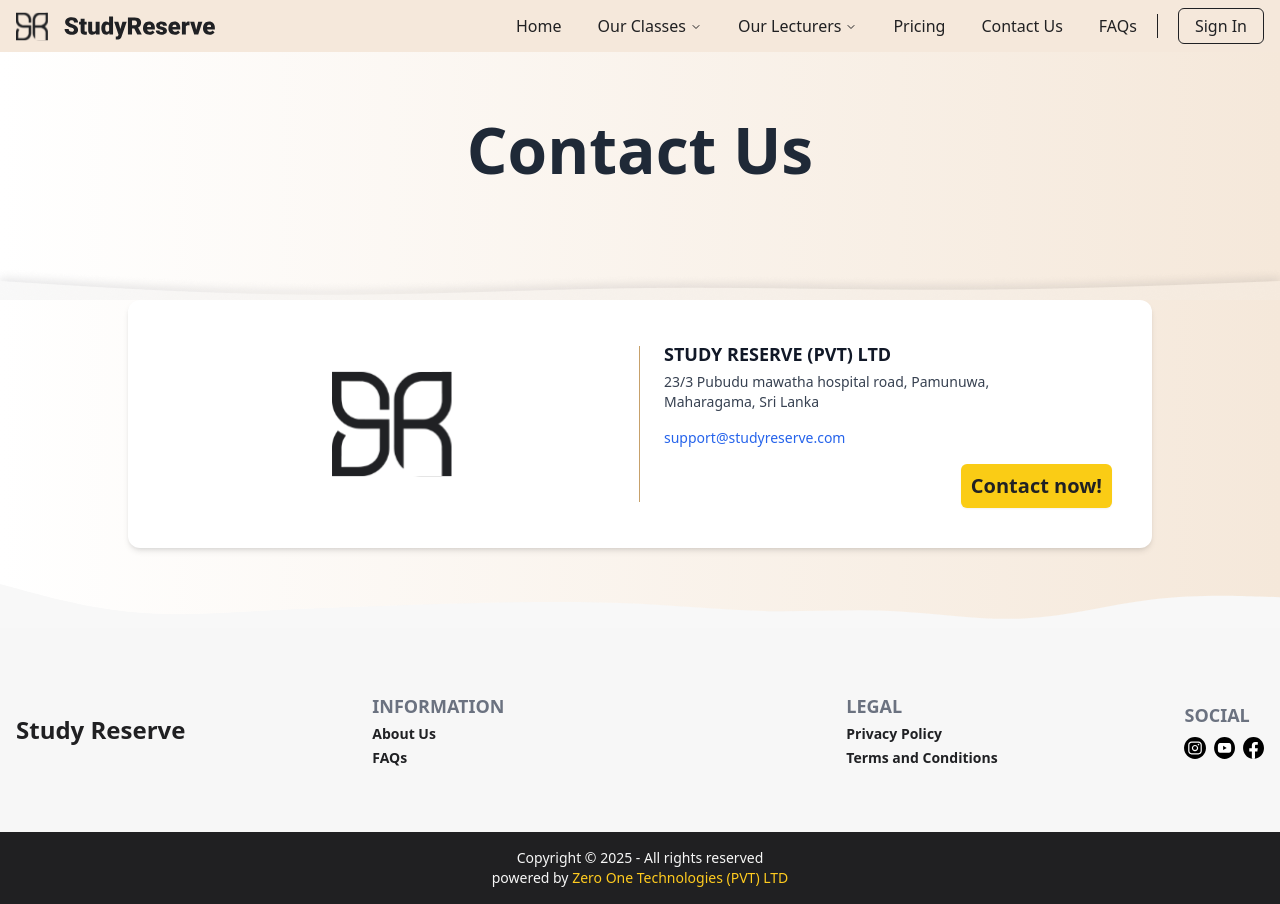
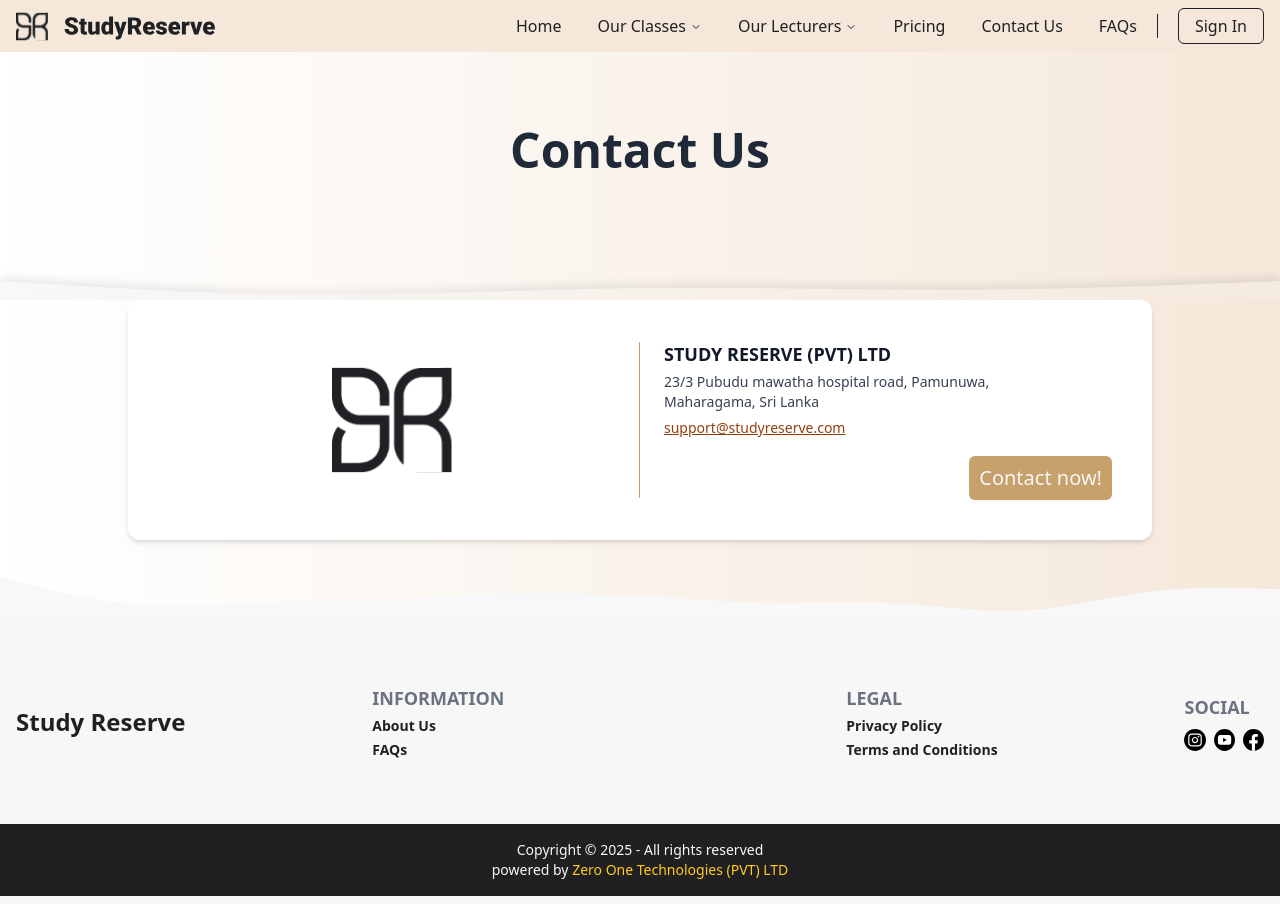
Before and after one commit to Charith-git140322/sr-web-v2-demo, a Next.js app: page /contact-us in a window 1280 px wide. Built offline with nearby package versions, Linux system fonts and the light colour scheme.

Commit message:
fix: change pricing page buttons

```diff
--- a/src/app/(info-pages)/contact-us/page.tsx
+++ b/src/app/(info-pages)/contact-us/page.tsx
@@ -24,13 +24,16 @@
               23/3 Pubudu mawatha hospital road, Pamunuwa, <br />
               Maharagama, Sri Lanka
             </p>
-            <p className="mt-4 text-sm text-blue-600">
+            <a
+              href="mailto:support@studyreserve.com"
+              className="mt-4 text-sm text-amber-800 underline hover:text-amber-950"
+            >
               support@studyreserve.com
-            </p>
+            </a>
           </div>
           <div className="mt-4 text-right">
-            <FilledButton className="bg-yellow-400 font-semibold text-black hover:bg-yellow-500">
-              Contact now!
+            <FilledButton>
+              <a href="mailto:support@studyreserve.com">Contact now!</a>
             </FilledButton>
           </div>
         </div>
--- a/src/components/info-page-wrapper.tsx
+++ b/src/components/info-page-wrapper.tsx
@@ -10,7 +10,7 @@
     <div className="relative overflow-hidden bg-gradient-to-r from-white to-[#f5e8da] pb-20">
       <section className="relative h-[250px] w-full md:h-[300px]">
         <div className="absolute inset-0 flex items-center justify-center">
-          <h1 className="text-center text-[40px] font-semibold leading-tight text-gray-800 sm:text-[36px] md:text-[48px] lg:text-[64px]">
+          <h1 className="text-center text-[36px] font-semibold leading-tight text-gray-800 md:text-[48px]">
             {title}
           </h1>
         </div>
--- a/src/components/pages/pricing/add-on-card.tsx
+++ b/src/components/pages/pricing/add-on-card.tsx
@@ -1,3 +1,4 @@
+import { FilledButton } from "@/components/buttons";
 import { PlayCircle } from "lucide-react";
 
 interface AddOnCardProps {
@@ -15,8 +16,8 @@
 
   return (
     <div className="h-[150px] max-w-[400px] rounded-xl border border-gray-200 bg-white p-4 shadow transition hover:shadow-md">
-      <div className="flex items-start gap-2">
-        <PlayCircle className="mt-1 text-yellow-500" />
+      <div className="flex w-fit items-start gap-2">
+        <PlayCircle className="mt-1 text-yellow-700" />
         <div className="flex flex-col gap-1">
           <h3 className="text-md font-bold text-gray-900 md:text-lg">
             {title}
@@ -29,13 +30,12 @@
               <p className="mt-1 text-sm text-gray-600">{description}</p>
             </>
           )}
-          <div className="flex items-center justify-center pt-5">
-            {isContactOnly && (
-              <button className="mt-3 w-fit rounded-md bg-amber-400 px-4 py-2 text-sm font-semibold text-white transition hover:bg-yellow-500">
-                Contact Us
-              </button>
-            )}
-          </div>
+
+          {isContactOnly && (
+            <div className="flex items-center pt-5">
+              <FilledButton>Contact Us</FilledButton>
+            </div>
+          )}
         </div>
       </div>
     </div>
--- a/src/components/pages/pricing/pricing-card.tsx
+++ b/src/components/pages/pricing/pricing-card.tsx
@@ -112,9 +112,7 @@
       <hr className="my-4 border-t border-solid border-gray-300" />
 
       <div className="flex items-center justify-center pt-5">
-        <FilledButton className="w-full bg-amber-400 hover:bg-amber-500">
-          Contact Us
-        </FilledButton>
+        <FilledButton className="w-full">Contact Us</FilledButton>
       </div>
     </div>
   );
--- a/src/config/constants.ts
+++ b/src/config/constants.ts
@@ -3,7 +3,7 @@
 export const API_BASE_URL_DEVELOPMENT = "http://localhost:8085";
 
 export const API_BASE_URL =
-  process.env.NODE_ENV !== "development"
+  process.env.NODE_ENV === "development"
     ? API_BASE_URL_DEVELOPMENT
     : API_BASE_URL_PRODUCTION;
 
```
Also changed, not shown: src/app/(info-pages)/pricing/page.tsx (renamed from src/app/pricing/page.tsx), src/app/(info-pages)/privacy-policy/page.tsx (renamed from src/app/privacy-policy/page.tsx), src/app/(info-pages)/terms-conditions/page.tsx (renamed from src/app/terms-conditions/page.tsx).
